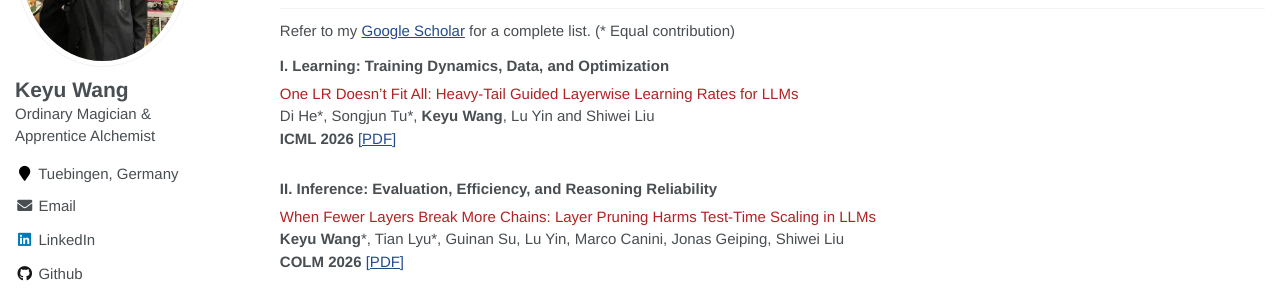
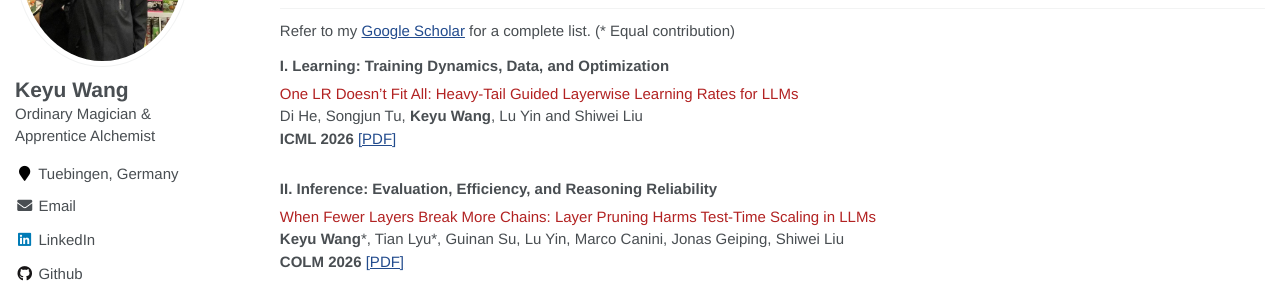
Before and after one commit to keyu-wang-2002/keyu-wang-2002.github.io, a Jekyll site: the page built from _pages/about.md, in a window 1280 px wide and 900 px high, scrolled down 769 px. Shown: the part 228-527 px from the top of the window. Built offline with Jekyll 4.4.1, drawn with Linux system fonts in a browser that asks for light colours.

```diff
--- a/_pages/about.md
+++ b/_pages/about.md
@@ -82,7 +82,7 @@ Refer to my [Google Scholar](https://scholar.google.com/citations?view_op=list_w
 #### I. Learning: Training Dynamics, Data, and Optimization
 <div class='paper-box-text' markdown="1">
 <font color='FireBrick'> One LR Doesn’t Fit All: Heavy-Tail Guided Layerwise Learning Rates for LLMs </font>
-Di He\*, Songjun Tu\*, **Keyu Wang**, Lu Yin and Shiwei Liu \\
+Di He, Songjun Tu, **Keyu Wang**, Lu Yin and Shiwei Liu \\
 **ICML 2026** [[PDF]](https://arxiv.org/pdf/2605.22297)
 </div>
 
```
